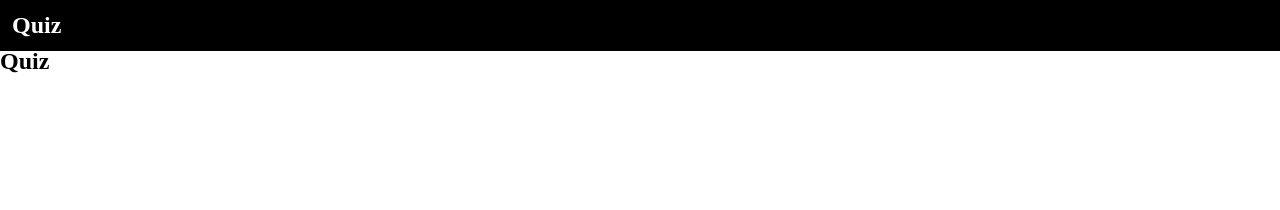
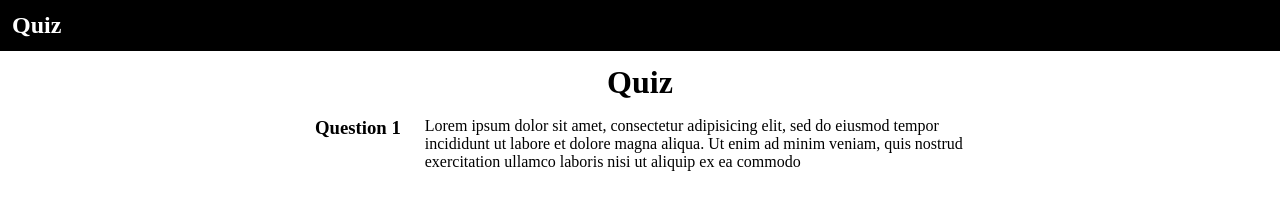
Before and after one commit to obumnwabude/quiz, a plain HTML site: page index.html in a window 1280 px wide. Drawn offline with Linux system fonts and the light colour scheme.

Commit message:
add question

```diff
--- a/index.html
+++ b/index.html
@@ -12,6 +12,13 @@
   </nav>
   <main>
     <h1>Quiz</h1>
+    <div id="quiz-container">
+      <div id="question">
+        <h3 id="question-number">Question 1</h3>
+        <p id="question-content">Lorem ipsum dolor sit amet, consectetur adipisicing elit, sed do eiusmod tempor incididunt ut labore et dolore magna aliqua. Ut enim ad minim veniam,
+        quis nostrud exercitation ullamco laboris nisi ut aliquip ex ea commodo</p>
+      </div>
+    </div>
   </main>
 </body>
 </html>
--- a/styles.css
+++ b/styles.css
@@ -1,4 +1,4 @@
-html, body, main, h1 {
+html, body, nav, main, h1, h2, h3, p {
   padding: 0;
   margin: 0;
 }
@@ -28,6 +28,35 @@ nav #brand-name {
   display: inline-block;
 }
 
-h1 {
-  font-size: 24px;
+main {
+  padding: 16px;
 }
+
+main h1 {
+  font-size: 32px;
+  text-align: center;
+  margin-bottom: 16px;
+}
+
+#question-number {
+  margin-bottom: 8px;
+}
+
+@media screen and (min-width: 576px) {
+  main {
+    padding: 16px 32px;
+  }
+
+  #question {
+    display: grid;
+    grid-gap: 24px;
+    grid-template-columns: auto auto;
+  }
+}
+
+@media screen and (min-width: 768px) {
+  #quiz-container {
+    max-width: 650px;
+    margin: 0 auto;
+  }
+}
```
